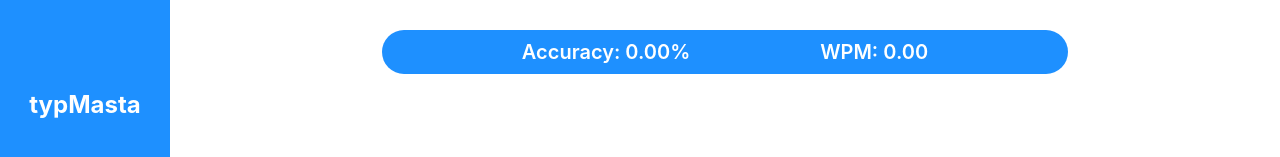
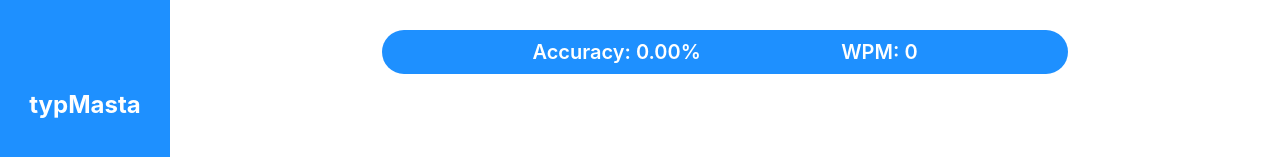
Before and after one commit to shineteye/typ_masta, a React (Create React App) app: page /practiceR in a window 1280 px wide. Shown: the top 157 px of the page. Built offline with nearby package versions, Linux system fonts and the light colour scheme.

Commit message:
Update and rename PracticePageR.js to PracticePageR.js

```diff
--- a/src/pages/PracticePage/PracticePageR.js
+++ b/src/pages/PracticePage/PracticePageR.js
@@ -116,7 +116,7 @@ export default function PracticePageR() {
             <div style={mainContentStyles}>
                 <div className={styles.practiceInfo}>
                     <p>Accuracy: {accuracy.toFixed(2)}%</p>
-                    <p>WPM: {typingSpeed.toFixed(2)}</p>
+                    <p>WPM: {typingSpeed}</p>
                 </div>
 
                 <div className={styles.body}>
```
